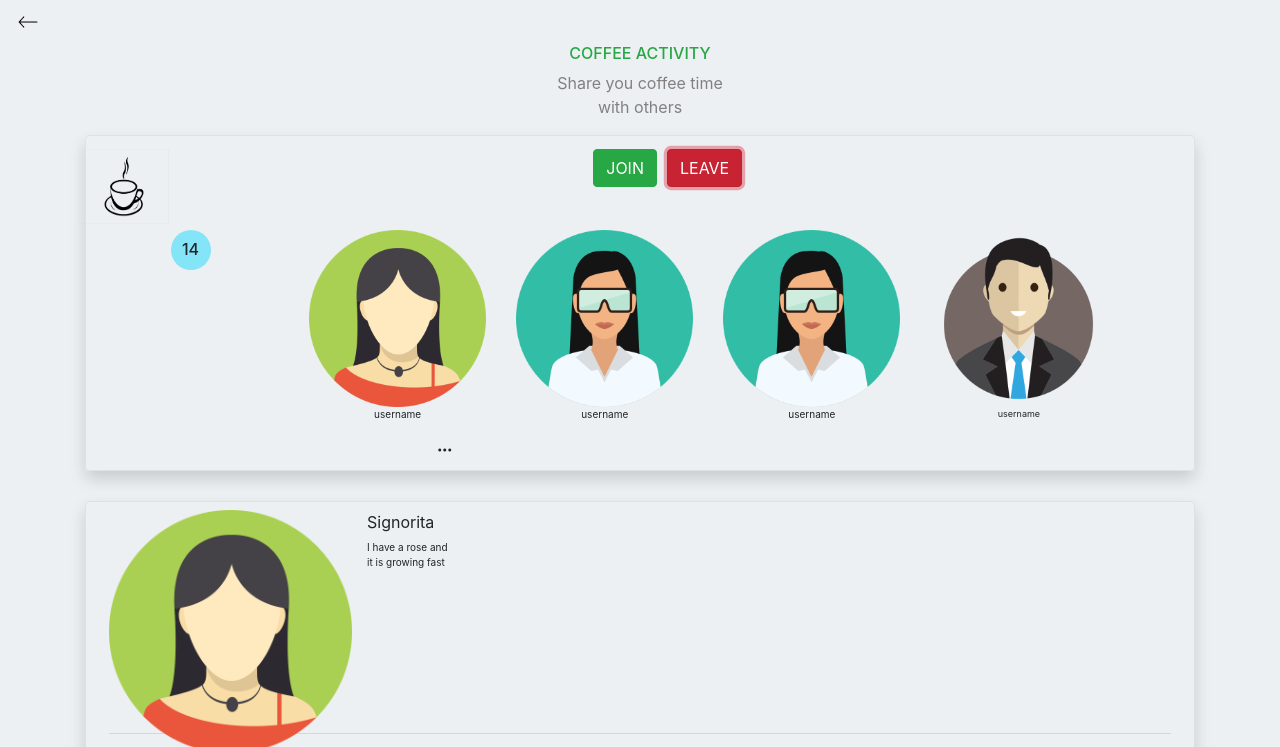
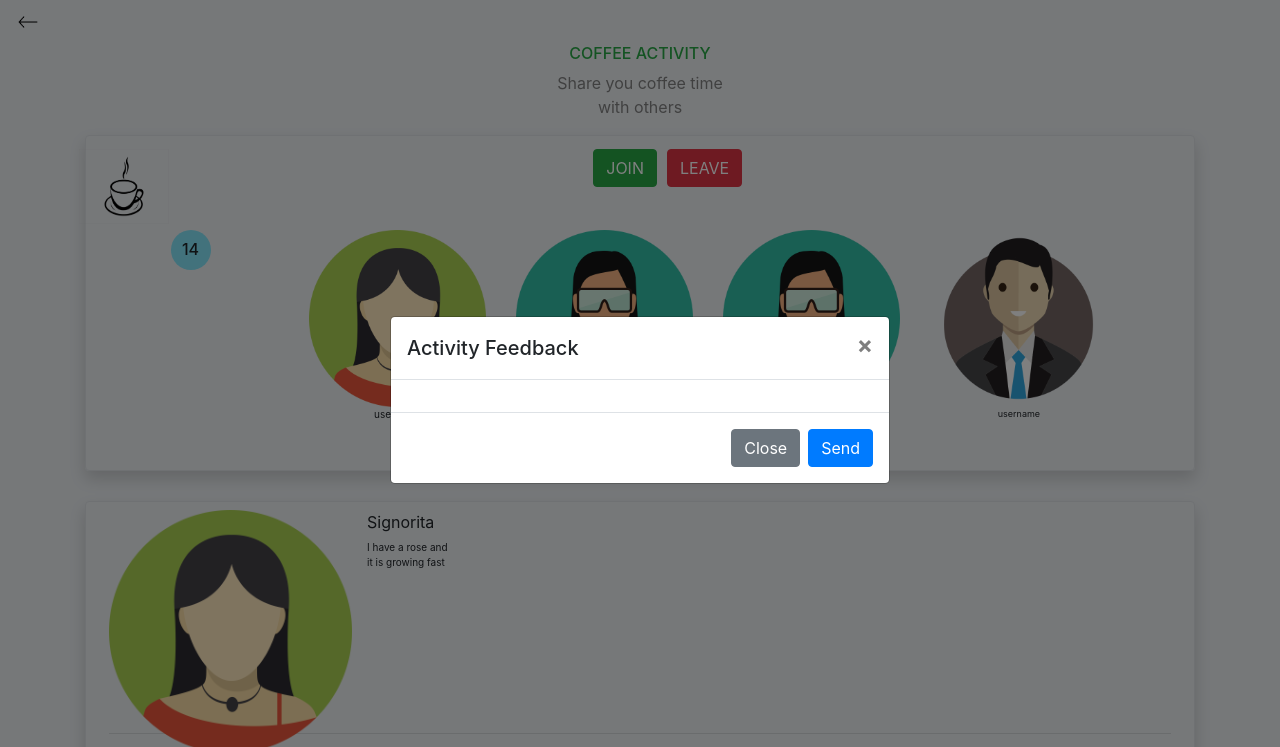
Before and after one commit to mwamimwiza/innovativeMethodes, a plain HTML site: page activity.html in a window 1280 px wide. Both pictures are taken after a click on the button "LEAVE". Shown: the top 747 px of the page. Drawn offline with nearby package versions, Linux system fonts and the light colour scheme.

Commit message:
feedback ui updates

```diff
--- a/activity.html
+++ b/activity.html
@@ -57,7 +57,7 @@
                         <div class=" col text-center">
                             <div class="row">
                                 <button class="btn btn-success">JOIN</button>
-                                <button class="btn btn-danger" style="margin-left: 10px;">LEAVE</button>
+                                <button data-toggle="modal" data-target="#feedback" type="button" class="btn btn-danger" style="margin-left: 10px;">LEAVE</button>
                             </div>
 
                         </div>
@@ -274,8 +274,26 @@
             </div>
         </div> -->
     </div>
+<!--feedback modal-->
+<div class="modal fade" id="feedback" tabindex="-1" role="dialog" aria-labelledby="activityFeedback" aria-hidden="true">
+    <div class="modal-dialog modal-dialog-centered" role="document">
+        <div class="modal-content">
+          <div class="modal-header">
+            <h5 class="modal-title" id="exampleModalLongTitle">Activity Feedback</h5>
+            <button type="button" class="close" data-dismiss="modal" aria-label="Close">
+              <span aria-hidden="true">&times;</span>
+            </button>
+          </div>
+          <div class="modal-body">
 
-
+          </div>
+          <div class="modal-footer">
+            <button type="button" class="btn btn-secondary" data-dismiss="modal">Close</button>
+            <button type="button" class="btn btn-primary">Send</button>
+          </div>
+        </div>
+      </div>
+</div>
 
 </body>
 
```
